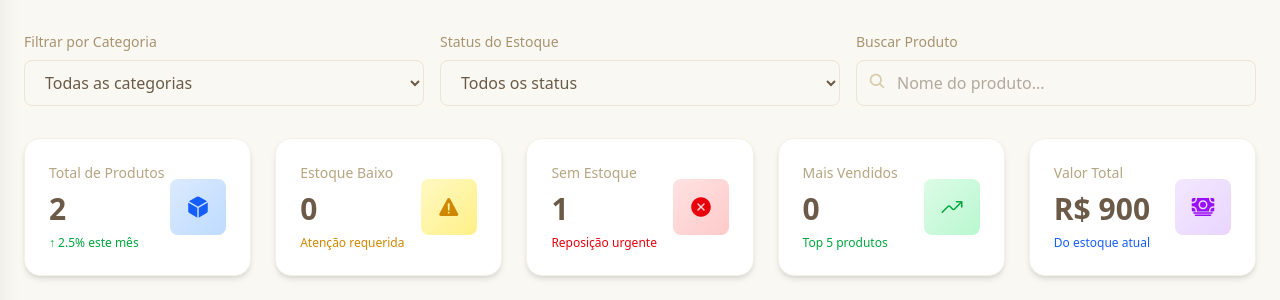
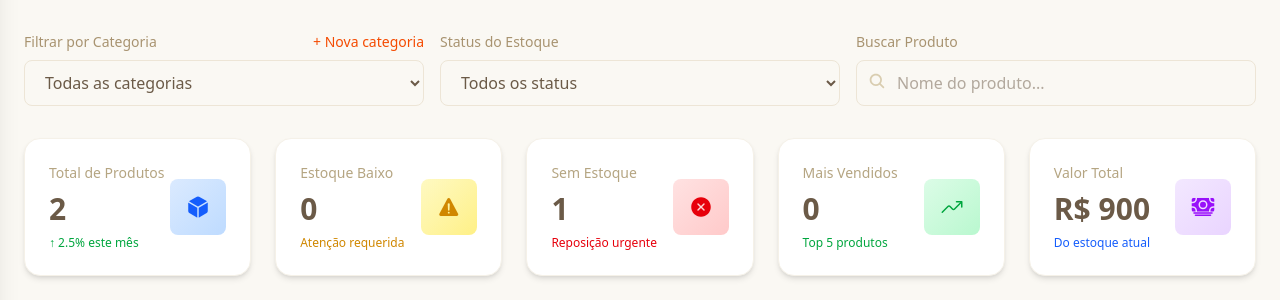
Before and after one commit to Joao-Valerio/Estoque, a Django app: page /painel/ in a window 1280 px wide. Shown: the part 81-381 px from the top of the page. Run offline with Django 5.2, Linux system fonts and the light colour scheme; data comes from the database, SQL or seed files in the repository; style sheets or scripts are compiled from the project's sources; some libraries are stand-ins or nearby versions.

Commit message:
feat: carregando categorias do banco

```diff
--- a/website/templates/painel.html
+++ b/website/templates/painel.html
@@ -7,12 +7,17 @@
 <div class="mb-8 grid grid-cols-1 gap-4 md:grid-cols-3">
     <!-- Category Filter -->
     <div>
-        <label class="block text-sm font-medium text-sand-700 mb-2">Filtrar por Categoria</label>
-        <select class="input-field">
+        <div class="mb-2 flex flex-wrap items-center justify-between gap-2">
+            <label for="filtro-categoria" class="block text-sm font-medium text-sand-700">Filtrar por Categoria</label>
+            <a href="{% url 'create_categoria' %}" class="text-sm font-medium text-orange-600 hover:text-orange-700 whitespace-nowrap">
+                + Nova categoria
+            </a>
+        </div>
+        <select id="filtro-categoria" name="categoria" class="input-field">
             <option value="">Todas as categorias</option>
-            <option value="1">Eletrônicos</option>
-            <option value="2">Alimentos</option>
-            <option value="3">Vestuário</option>
+            {% for cat in categorias %}
+            <option value="{{ cat.pk }}">{{ cat.nome }}</option>
+            {% endfor %}
         </select>
     </div>
     <!-- Stock Status Filter -->
--- a/website/views.py
+++ b/website/views.py
@@ -110,6 +110,11 @@ class ContatoPageView(TemplateView):
 class PainelPageView(DashboardContextMixin, TemplateView):
     template_name = "painel.html"
 
+    def get_context_data(self, **kwargs):
+        context = super().get_context_data(**kwargs)
+        context["categorias"] = Categoria.objects.order_by("nome")
+        return context
+
 class RelatoriosPageView(TemplateView):
     template_name = "relatorios.html"
 
```
